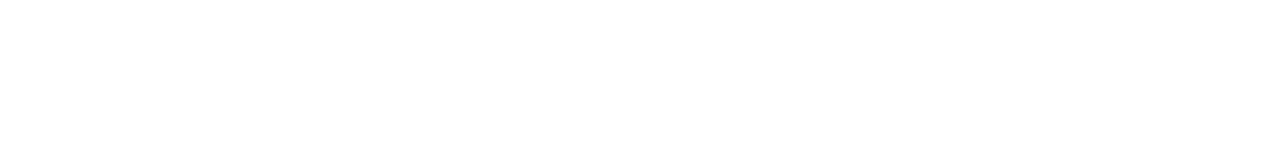
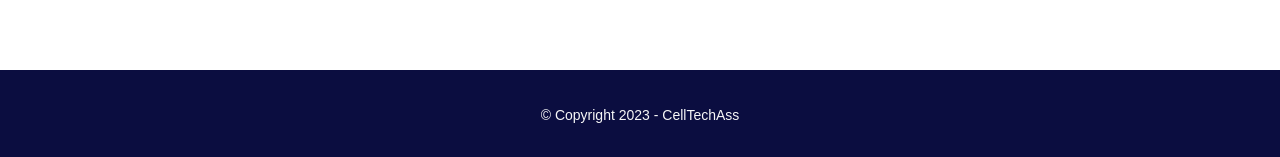
Before and after one commit to quickfix-team/quickfix, a React (Vite) app: page /home in a window 1280 px wide. Shown: the part 640-797 px from the top of the page. Built offline with nearby package versions, Linux system fonts and the light colour scheme; a web font is replaced by a local one.

Commit message:
feat: footer added in all pages

```diff
--- /dev/null
+++ b/src/components/Footer/index.tsx
@@ -0,0 +1,10 @@
+import React from 'react';
+import { StyledFooter } from './style';
+
+export const Footer = () => {
+    return (
+        <StyledFooter>
+            <span>© Copyright 2023 - CellTechAss</span>
+        </StyledFooter>
+    );
+};
--- /dev/null
+++ b/src/components/Footer/style.ts
@@ -0,0 +1,27 @@
+import styled from 'styled-components';
+
+export const StyledFooter = styled.footer`
+    width: 100%;
+    height: 90px;
+
+    display: flex;
+    align-items: center;
+    justify-content: center;
+
+    background: var(--color-primary);
+
+    position: absolute;
+    bottom: 0;
+
+    text-align: center;
+
+    @media (max-width: 900px) {
+        height: 70px;
+    }
+
+    > span {
+        color: var(--color-tertiary);
+        font-size: var(--font-size-3);
+        line-height: var(--line-height);
+    }
+`;
--- a/src/pages/Dashboard/index.tsx
+++ b/src/pages/Dashboard/index.tsx
@@ -1,3 +1,9 @@
+import { Footer } from '../../components/Footer';
+
 export const Dashboard = () => {
-    return <></>;
+    return (
+        <>
+            <Footer />
+        </>
+    );
 };
--- a/src/pages/Home/index.tsx
+++ b/src/pages/Home/index.tsx
@@ -1,4 +1,5 @@
 import { Link } from 'react-router-dom';
+import { Footer } from '../../components/Footer';
 
 import { Header } from '../../components/Header';
 import { ContainerPattern } from '../../styles/Containers';
@@ -33,6 +34,7 @@ export const Home = () => {
                         </ContainerPattern>
                     </Link>
                 </main>
+                <Footer />
             </StyledDiv>
         </>
     );
--- a/src/pages/Login/index.tsx
+++ b/src/pages/Login/index.tsx
@@ -1,9 +1,11 @@
+import { Footer } from '../../components/Footer';
 import { FormLogin } from '../../components/Form/FormLogin';
 import { Link } from '../../styles/Buttons';
 import { FormCard } from '../../styles/Cards';
 
 export const Login = () => {
     return (
+        <>
             <FormCard>
                 <div>
                     <h2>Login</h2>
@@ -11,5 +13,7 @@ export const Login = () => {
                     <Link to='/register'>Ainda não possui registro?</Link>
                 </div>
             </FormCard>
+            <Footer />
+        </>
     );
 };
--- a/src/pages/Profile/index.tsx
+++ b/src/pages/Profile/index.tsx
@@ -1,8 +1,10 @@
+import { Footer } from '../../components/Footer';
 import { ButtonPrimaryStyles } from '../../styles/Buttons';
 import { ProfileStyles } from './style';
 
 export const Profile = () => {
     return (
+        <>
             <ProfileStyles>
                 <section>
                     <div>
@@ -23,5 +25,7 @@ export const Profile = () => {
                     </form>
                 </section>
             </ProfileStyles>
+            <Footer />
+        </>
     );
 };
--- a/src/pages/Register/index.tsx
+++ b/src/pages/Register/index.tsx
@@ -1,9 +1,11 @@
+import { Footer } from '../../components/Footer';
 import { FormRegister } from '../../components/Form/FormRegister';
 import { Link } from '../../styles/Buttons';
 import { FormCard } from '../../styles/Cards';
 
 export const Register = () => {
     return (
+        <>
             <FormCard>
                 <div>
                     <h2>Cadastro</h2>
@@ -11,5 +13,7 @@ export const Register = () => {
                     <Link to='/login'>Voltar para a página de login</Link>
                 </div>
             </FormCard>
+            <Footer />
+        </>
     );
 };
```
Lines whose indentation alone changed are shown as unchanged.
